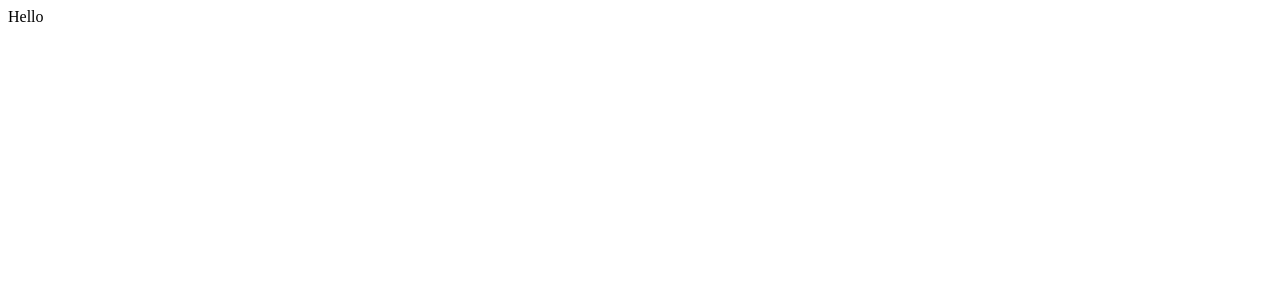
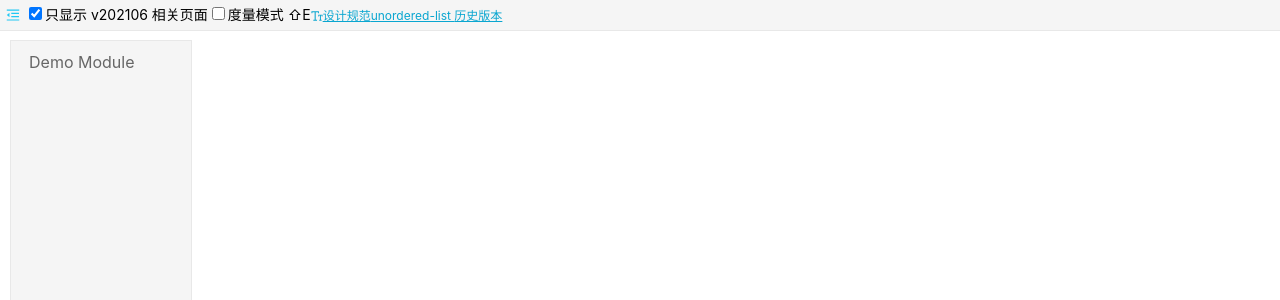
Before and after one commit to felix-zz/proto-frameworks, a React (Create React App) app: page / in a window 1280 px wide. Shown: the top 300 px of the page. Built offline with nearby package versions, Linux system fonts and the light colour scheme.

Commit message:
Demo for framework.

```diff
--- a/src/components/sizing.tsx
+++ b/src/components/sizing.tsx
@@ -43,7 +43,8 @@ const ignoreOf = (
     missing?: (string | CssChecker)[]): CssChecker => {
     let ignoreFunc: IgnoreFunc = null;
     if (typeof ignore === 'string') {
-        ignoreFunc = v => !!v && v.indexOf(ignore as string) >= 0;
+        const ignoreStr: string = ignore as string;
+        ignoreFunc = v => !!v && v.indexOf(ignoreStr) >= 0;
     } else if (ignore instanceof RegExp) {
         ignoreFunc = v => !!v && ignore.test(v);
     } else if (ignore) {
--- a/src/index.tsx
+++ b/src/index.tsx
@@ -1,3 +1,36 @@
 import ReactDOM from 'react-dom';
+import {Component} from 'react';
+import ProtoFrameworks from './proto-frameworks';
+import './proto-frameworks.less';
 
-ReactDOM.render((<div>Hello</div>), document.getElementById('root'));
+interface DemoIndexProps {
+}
+
+interface DemoIndexState {
+}
+
+export class DemoIndex extends Component<DemoIndexProps, DemoIndexState> {
+    constructor(props: DemoIndexProps) {
+        super(props);
+    }
+
+    render() {
+        return (
+            <ProtoFrameworks defaultProduct='demo'
+                             pageTree={{
+                                 demo: {
+                                     name: 'Demo Product',
+                                     pages: {
+                                         demoModule: {
+                                             name: 'Demo Module',
+                                             ver: 'v202106',
+                                         }
+                                     }
+                                 }
+                             }}
+                             currentVersion='v202106'/>
+        );
+    }
+}
+
+ReactDOM.render((<DemoIndex/>), document.getElementById('root'));
--- a/src/proto-frameworks.tsx
+++ b/src/proto-frameworks.tsx
@@ -1,5 +1,5 @@
 import React, {Component, ComponentType, ReactNode} from 'react';
-import {HashRouter, Link, Route, useLocation} from 'react-router-dom';
+import {HashRouter, Link, Route} from 'react-router-dom';
 import Modal from 'react-modal';
 import * as _ from 'lodash';
 import {
@@ -14,6 +14,7 @@ import {VersionInfo} from './components/versions';
 import {PageNode} from './components/page_def';
 import {Util} from './util/util';
 import VersionContext from './components/versioned_comment';
+import {RouteComponentProps} from 'react-router';
 
 let toggleSizingMode: (on?: boolean) => void = null;
 
@@ -23,7 +24,7 @@ window.onkeydown = (e: KeyboardEvent) => {
     }
 };
 
-interface FrameworkProps {
+interface FrameworkProps extends RouteComponentProps {
     defaultProduct?: string;
     pageTree: StringMap<PageNode>;
     historyVersions: VersionInfo[];
@@ -56,7 +57,7 @@ class Framework extends Component<FrameworkProps, FrameworkState> {
     }
 
     getCurrentProduct = (): string => {
-        let location: string = useLocation().pathname;
+        let location: string = this.props.location.pathname;
         const {defaultProduct, pageTree} = this.props;
         if (!location || location.length <= 2) {
             return defaultProduct;
@@ -299,12 +300,14 @@ export default class ProtoFrameworks extends Component<ProtoFrameworksProps, Pro
 
     renderPage(Element: ComponentType, navBar: ReactNode, elementProps: StringMap<any>) {
         const {currentVersion, pageTree, defaultProduct, historyVersions} = this.props;
-        return (props: StringMap<any>) => {
+        return (props: RouteComponentProps<StringMap<any>>) => {
             const pageKey = _.get(window, 'location.search') || '#' + _.get(window, 'location.hash');
+            let finalProps: StringMap<any> = _.assign({}, elementProps, props);
             return (
                 <Framework key={pageKey} navBar={navBar} currentVersion={currentVersion} pageTree={pageTree}
-                           defaultProduct={defaultProduct} historyVersions={historyVersions}>
-                    <Element {...(_.assign({}, elementProps, props))}/>
+                           defaultProduct={defaultProduct} historyVersions={historyVersions}
+                           {...props}>
+                    <Element {...finalProps}/>
                 </Framework>
             );
         };
```
Also changed, not shown: package.json (+8 -3 lines).
